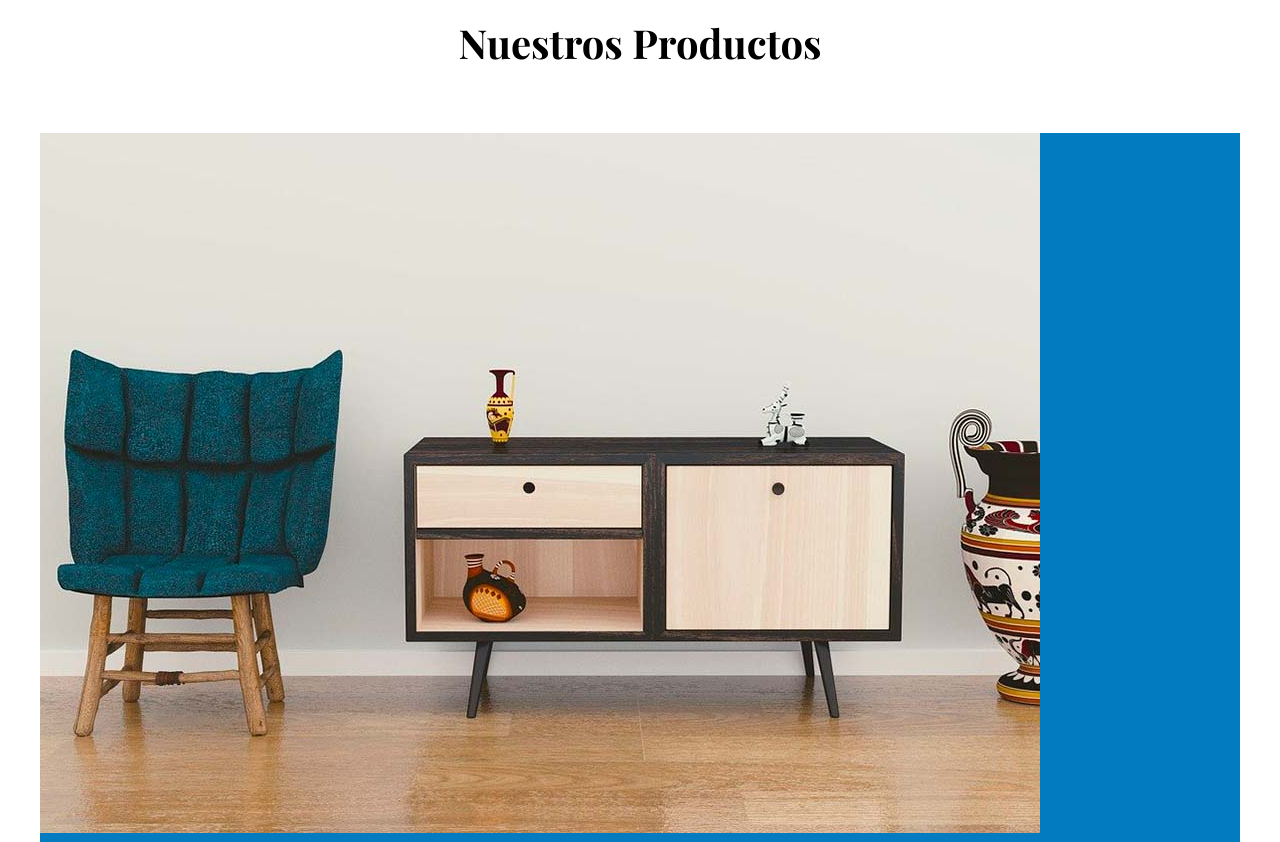
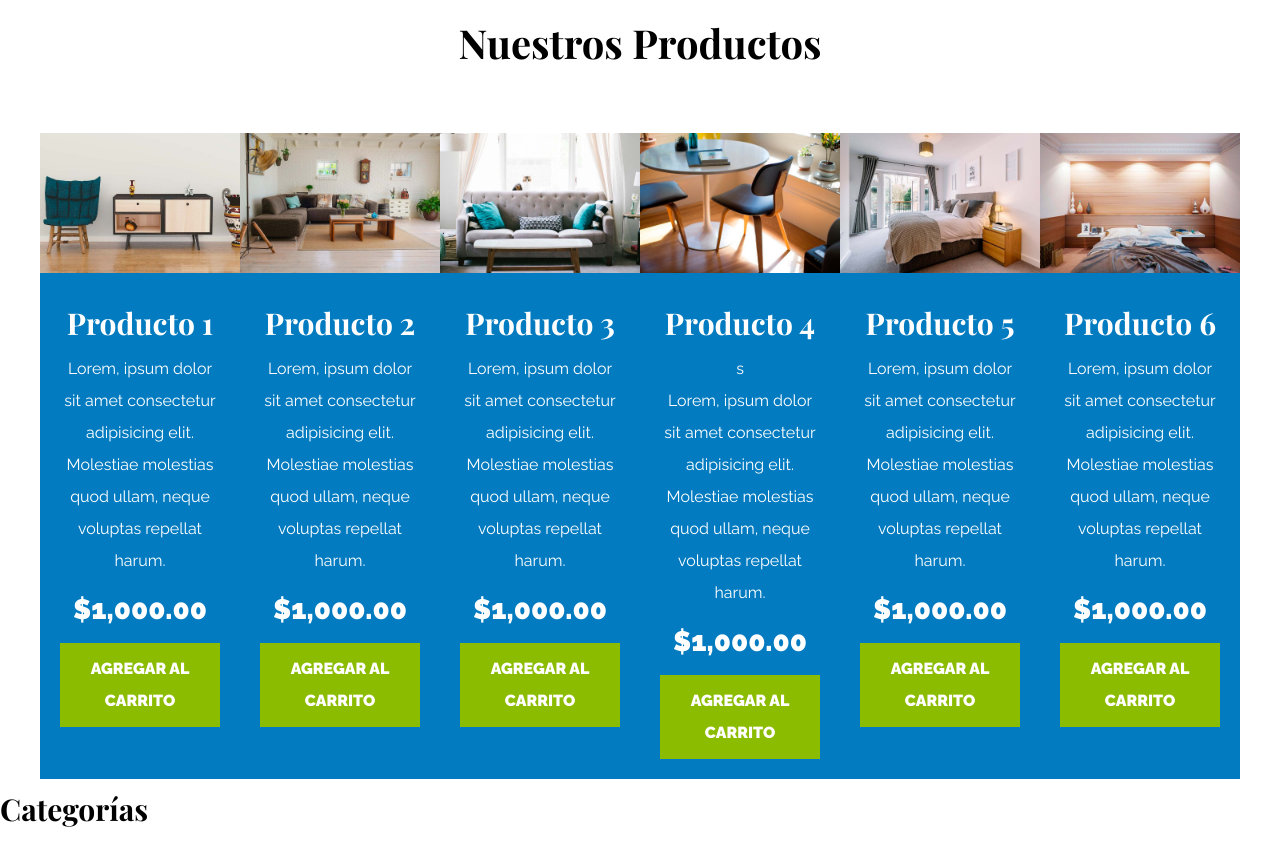
Before and after one commit to Vayron252/Proyecto_Ecommerce_Practica, a plain HTML site: page index.html in a window 1280 px wide. Shown: the part 1959-2801 px from the top of the page. Drawn offline with nearby package versions, Linux system fonts and the light colour scheme.

Commit message:
Avanzando listado de productos

```diff
--- a/css/app.css
+++ b/css/app.css
@@ -130,6 +130,13 @@ p {
 .contenido-principal {
     padding-top: 5rem;
 }
+.listado-productos {
+    display: grid;
+    grid-template-columns: repeat(6, 1fr);
+}
+.producto:first-child {
+
+}
 .producto {
     background-color: #037bc0;
 }
```
